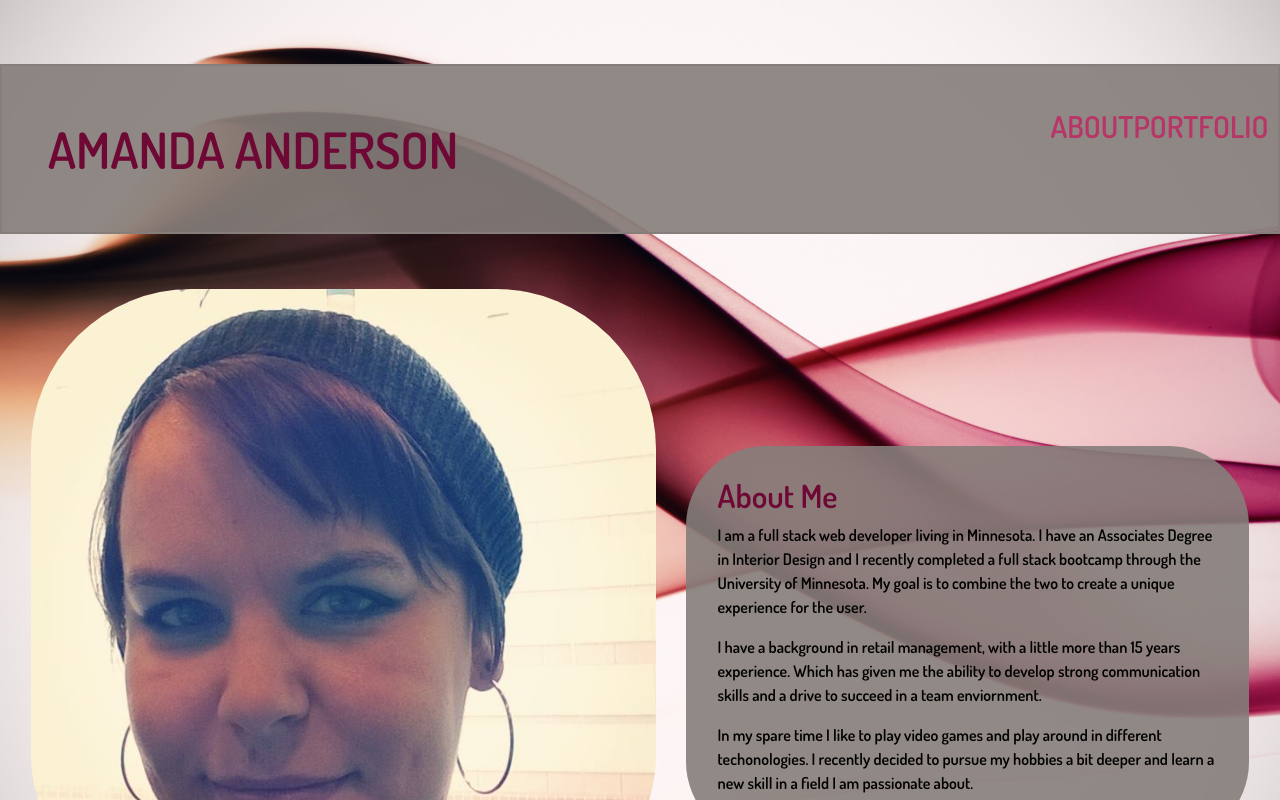
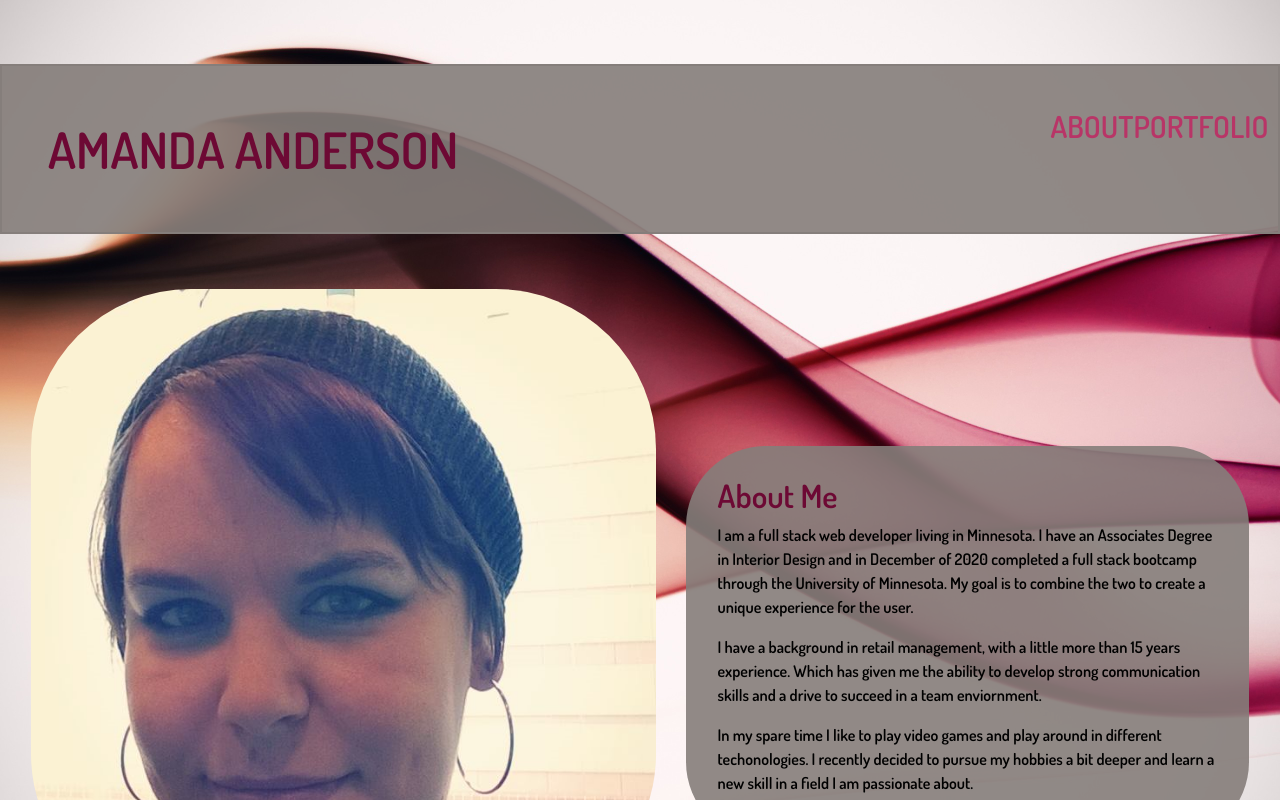
Before and after one commit to aanderson120/portfolio, a React (Create React App) app: page / in a window 1280 px wide. Shown: the top 800 px of the page. Built offline with nearby package versions, Linux system fonts and the light colour scheme.

Commit message:
update about me

```diff
--- a/src/components/About/About.js
+++ b/src/components/About/About.js
@@ -16,7 +16,7 @@ function About() {
                             <div className="about-container-text">
                                 <h2 id="about-header">About Me</h2>
                                 <p id="about-text">
-                                I am a full stack web developer living in Minnesota. I have an Associates Degree in Interior Design and I recently completed a full stack bootcamp through the University of Minnesota. My goal is to combine the two to create a unique experience for the user.</p>
+                                I am a full stack web developer living in Minnesota. I have an Associates Degree in Interior Design and in December of 2020 completed a full stack bootcamp through the University of Minnesota. My goal is to combine the two to create a unique experience for the user.</p>
 
                                 <p id="about-text">
                                 I have a background in retail management, with a little more than 15 years experience. Which has given me the ability to develop strong communication skills and a drive to succeed in a team enviornment.</p>
```
Also changed, not shown: 1 other file (tests, documents, lock files or other folders).
